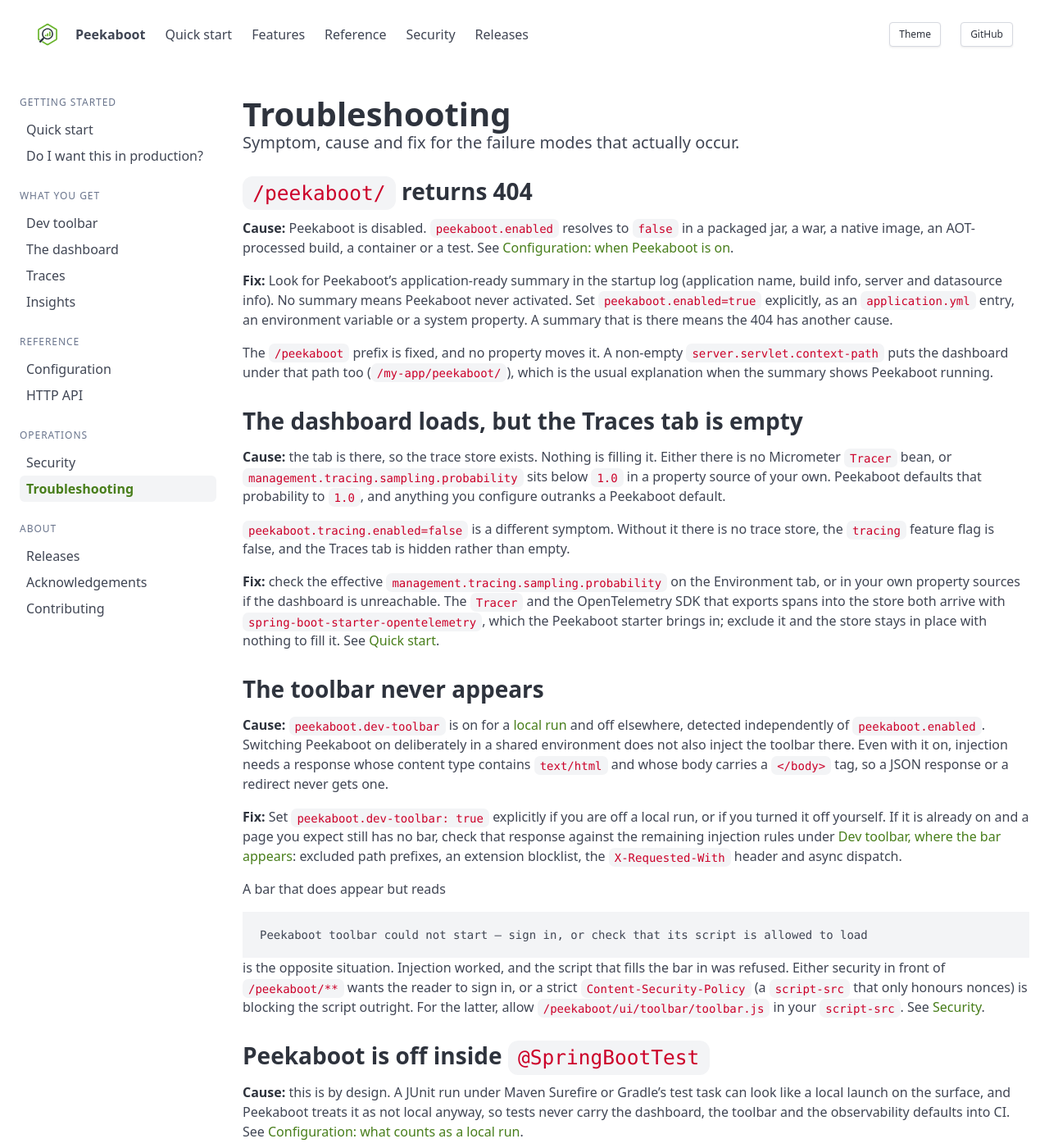
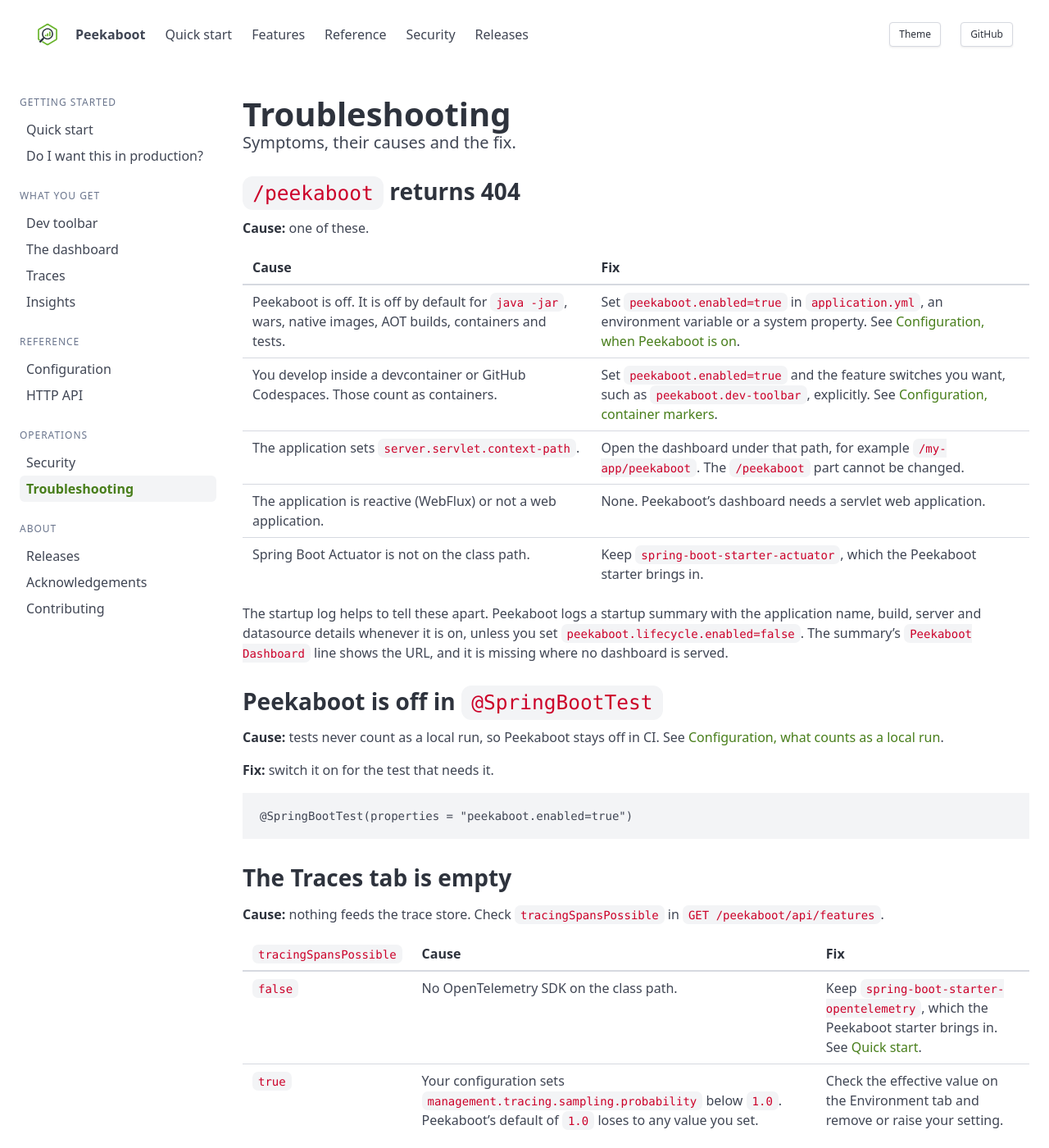
Before and after one commit to peekaboot-org/peekaboot-org.github.io, a Jekyll site: the page built from docs/troubleshooting.md, in a window 1280 px wide and 1400 px high. Shown: the whole window at 82% size. Built offline with Jekyll 4.4.1, drawn with Linux system fonts in a browser that asks for light colours; some of the changed text lies outside the part shown.

Commit message:
docs: rewrite troubleshooting around symptoms

````diff
--- a/docs/troubleshooting.md
+++ b/docs/troubleshooting.md
@@ -1,95 +1,57 @@
 ---
 title: Troubleshooting
-lead: Symptom, cause and fix for the failure modes that actually occur.
+lead: Symptoms, their causes and the fix.
 permalink: /docs/troubleshooting/
 ---
 
-## `/peekaboot/` returns 404 {#peekaboot-returns-404}
+## `/peekaboot` returns 404 {#peekaboot-returns-404}
 
-**Cause:** Peekaboot is disabled. `peekaboot.enabled` resolves to `false` in a packaged jar, a
-war, a native image, an AOT-processed build, a container or a test. See
-[Configuration: when Peekaboot is on]({{ '/docs/configuration/' | relative_url }}#when-peekaboot-is-on).
+**Cause:** one of these.
 
-**Fix:** Look for Peekaboot's application-ready summary in the startup log (application name,
-build info, server and datasource info). No summary means Peekaboot never activated. Set
-`peekaboot.enabled=true` explicitly, as an `application.yml` entry, an environment variable or a
-system property. A summary that is there means the 404 has another cause.
+| Cause | Fix |
+|---|---|
+| Peekaboot is off. It is off by default for `java -jar`, wars, native images, AOT builds, containers and tests. | Set `peekaboot.enabled=true` in `application.yml`, an environment variable or a system property. See [Configuration, when Peekaboot is on]({{ '/docs/configuration/' | relative_url }}#when-peekaboot-is-on). |
+| You develop inside a devcontainer or GitHub Codespaces. Those count as containers. | Set `peekaboot.enabled=true` and the feature switches you want, such as `peekaboot.dev-toolbar`, explicitly. See [Configuration, container markers]({{ '/docs/configuration/' | relative_url }}#container-markers). |
+| The application sets `server.servlet.context-path`. | Open the dashboard under that path, for example `/my-app/peekaboot`. The `/peekaboot` part cannot be changed. |
+| The application is reactive (WebFlux) or not a web application. | None. Peekaboot's dashboard needs a servlet web application. |
+| Spring Boot Actuator is not on the class path. | Keep `spring-boot-starter-actuator`, which the Peekaboot starter brings in. |
 
-The `/peekaboot` prefix is fixed, and no property moves it. A non-empty
-`server.servlet.context-path` puts the dashboard under that path too (`/my-app/peekaboot/`), which
-is the usual explanation when the summary shows Peekaboot running.
+The startup log helps to tell these apart. Peekaboot logs a startup summary with the
+application name, build, server and datasource details whenever it is on, unless you set
+`peekaboot.lifecycle.enabled=false`. The summary's `Peekaboot Dashboard` line shows the URL,
+and it is missing where no dashboard is served.
 
-## The dashboard loads, but the Traces tab is empty {#traces-tab-empty}
+## Peekaboot is off in `@SpringBootTest` {#disabled-in-springboottest}
 
-**Cause:** the tab is there, so the trace store exists. Nothing is filling it. Either there is no
-Micrometer `Tracer` bean, or `management.tracing.sampling.probability` sits below `1.0` in a
-property source of your own. Peekaboot defaults that probability to `1.0`, and anything you
-configure outranks a Peekaboot default.
+**Cause:** tests never count as a local run, so Peekaboot stays off in CI. See [Configuration,
+what counts as a local run]({{ '/docs/configuration/' | relative_url }}#local-run).
 
-`peekaboot.tracing.enabled=false` is a different symptom. Without it there is no trace store, the
-`tracing` feature flag is false, and the Traces tab is hidden rather than empty.
-
-**Fix:** check the effective `management.tracing.sampling.probability` on the Environment tab, or
-in your own property sources if the dashboard is unreachable. The `Tracer` and the OpenTelemetry
-SDK that exports spans into the store both arrive with `spring-boot-starter-opentelemetry`, which
-the Peekaboot starter brings in; exclude it and the store stays in place with nothing to fill it.
-See [Quick start]({{ '/docs/quick-start/' | relative_url }}).
-
-## The toolbar never appears {#toolbar-never-appears}
-
-**Cause:** `peekaboot.dev-toolbar` is on for a
-[local run]({{ '/docs/configuration/' | relative_url }}#local-run) and off elsewhere, detected
-independently of `peekaboot.enabled`. Switching Peekaboot on deliberately in a shared environment
-does not also inject the toolbar there. Even with it on, injection needs a response whose content
-type contains `text/html` and whose body carries a `</body>` tag, so a JSON response or a redirect
-never gets one.
-
-**Fix:** Set `peekaboot.dev-toolbar: true` explicitly if you are off a local run, or if you turned
-it off yourself. If it is already on and a page you expect still has no bar, check that response
-against the remaining injection rules under [Dev toolbar, where the bar
-appears]({{ '/docs/dev-toolbar/' | relative_url }}#where-the-bar-appears): excluded path
-prefixes, an extension blocklist, the `X-Requested-With` header and async dispatch.
-
-A bar that does appear but reads
-
-```
-Peekaboot toolbar could not start — sign in, or check that its script is allowed to load
-```
-
-is the opposite situation. Injection worked, and the script that fills the bar in was refused.
-Either security in front of `/peekaboot/**` wants the reader to sign in, or a strict
-`Content-Security-Policy` (a `script-src` that only honours nonces) is blocking the script
-outright. For the latter, allow `/peekaboot/ui/toolbar/toolbar.js` in your `script-src`. See
-[Security]({{ '/docs/security/' | relative_url }}#toolbar-requires-sign-in).
-
-## Peekaboot is off inside `@SpringBootTest` {#disabled-in-springboottest}
-
-**Cause:** this is by design. A JUnit run under Maven Surefire or Gradle's test task can look like
-a local launch on the surface, and Peekaboot treats it as not local anyway, so tests never carry
-the dashboard, the toolbar and the observability defaults into CI. See
-[Configuration: what counts as a local run]({{ '/docs/configuration/' | relative_url }}#local-run).
-
-**Fix:** If a specific test needs Peekaboot active, set the property on that test:
+**Fix:** switch it on for the test that needs it.
 
 ```java
 @SpringBootTest(properties = "peekaboot.enabled=true")
 ```
 
-## Traces appear late, or are still empty, in tests {#traces-late-or-empty-in-tests}
+## The Traces tab is empty {#traces-tab-empty}
 
-**Cause:** Spring Boot batches span export, 5 s by default. A test that queries
-`/peekaboot/api/traces/**` immediately after making a request runs before the span has reached the
-trace store, whether or not tracing itself works. While the spans are still in flight,
-`/peekaboot/api/traces/{traceId}/insights` answers `200` with a null `rootSpan`, not `404`.
+**Cause:** nothing feeds the trace store. Check `tracingSpansPossible` in
+`GET /peekaboot/api/features`.
 
-Peekaboot's own 200 ms export delay applies only when `peekaboot.enabled` resolves true, the
-application is a servlet one, and `peekaboot.dev-toolbar` resolves true (see [Configuration: what
-Peekaboot sets]({{ '/docs/configuration/' | relative_url }}#what-peekaboot-sets-in-your-application)).
-Detection turns none of those on inside a test JVM, so a test profile that sets only
-`peekaboot.dev-toolbar: true` still gets Spring's 5 s. Even 200 ms can be too slow for a test that
-reads the trace store immediately.
+| `tracingSpansPossible` | Cause | Fix |
+|---|---|---|
+| `false` | No OpenTelemetry SDK on the class path. | Keep `spring-boot-starter-opentelemetry`, which the Peekaboot starter brings in. See [Quick start]({{ '/docs/quick-start/' | relative_url }}#what-the-starter-brings). |
+| `true` | Your configuration sets `management.tracing.sampling.probability` below `1.0`. Peekaboot's default of `1.0` loses to any value you set. | Check the effective value on the Environment tab and remove or raise your setting. |
 
-**Fix:** Shorten the export delay for the test profile:
+A Traces tab that is missing altogether means `peekaboot.tracing.enabled=false`.
+
+## Traces arrive late in tests {#traces-late-or-empty-in-tests}
+
+**Cause:** spans are exported in batches. The delay is 200 ms while the dev toolbar is on and
+Spring Boot's 5 s otherwise, and tests do not turn the toolbar on. A test that reads
+`/peekaboot/api/traces/**` right after its request runs before the spans are there. Until they
+are, `/peekaboot/api/traces/{traceId}/insights` answers `200` with `rootSpan: null`.
+
+**Fix:** shorten the export delay in the test profile, or poll until `rootSpan` is set.
 
 ```yaml
 management:
@@ -99,125 +61,176 @@
         schedule-delay: 50ms
 ```
 
-## The Meters tab is missing {#meters-tab-missing}
+## A trace shows a TRUNCATED badge or fewer queries than expected {#traces-tab-truncated}
 
-**Cause:** the dashboard gates Meters on `GET /peekaboot/api/features` reporting `metrics: true`.
-The flag is named `metrics`, the tab is named Meters. It reflects whether a Micrometer
-`MeterRegistry` bean is present, which Spring Boot Actuator normally provides on its own.
+**Cause:** the trace hit `peekaboot.tracing.max-spans-per-trace` (default `500`). The oldest
+spans were dropped, and their queries with them. The badge stays on that trace. Without the
+badge, the query count is complete.
 
-**Fix:** Check what `GET /peekaboot/api/features` actually reports. If `metrics` is `false`,
-something on your classpath or in your configuration is excluding Actuator's metrics
-auto-configuration. The Insights tab and the Overview tab's stat-tile row need that same registry,
-so they will be gone too. See [The dashboard: conditionally shown
-tabs]({{ '/docs/dashboard/' | relative_url }}#conditionally-shown-tabs) and the [HTTP
-API]({{ '/docs/api/' | relative_url }}).
-
-## The Insights tab is missing, or a panel says "No data" {#insights-tab-missing-or-no-data}
-
-**Cause:** two different situations, and the tab itself tells you which. A **missing tab** means
-`GET /peekaboot/api/features` reports `insights: false`, so either `peekaboot.insights.enabled` is
-set to `false` or there is no `MeterRegistry` bean (in which case Meters is missing too). A panel
-reading **"No data"** means the tab works and that panel's meters are not registered, because
-there is no Hikari pool, no Hibernate, or no `datasource-micrometer` on the classpath. Panels stay
-visible in that state on purpose, so an absent subsystem is something you can see.
-
-A third case looks like the first. Your own `peekaboot-insights.yml` failed validation and was
-dropped, so the tab shows the bundled defaults instead of your panels. That is always logged at
-`ERROR` on startup; grep for `is invalid; discarding it entirely`.
-
-**Fix:** For a missing tab, check `peekaboot.insights.enabled` and the `metrics` flag alongside
-`insights`. For "No data" on a panel you expect data from, look the meter up on the Meters tab
-first. If it is not in the registry, no series can resolve it. See
-[Insights]({{ '/docs/insights/' | relative_url }}#when-the-tab-isnt-there).
-
-## The Traces tab shows fewer queries than my endpoint actually issues, and carries a TRUNCATED badge {#traces-tab-truncated}
-
-**Cause:** `peekaboot.tracing.max-spans-per-trace` (default `500`) caps a trace's span count after
-duplicate folding, so folded duplicates never push a trace over it. Once the distinct span count
-crosses the cap, the spans stored first are dropped at write time to make room for later ones. An
-endpoint that really runs more than 500 distinct queries in one request loses whole queries before
-they are counted, which undercounts the row's query stat. The trace is flagged `truncated` when
-that happens, shown as a `TRUNCATED` badge, and the flag is never cleared. Without the badge the
-count is not truncated, and a low number is the endpoint's real behaviour.
-
-**Fix:** Raise `peekaboot.tracing.max-spans-per-trace`. See [Configuration: query-heavy
-application]({{ '/docs/configuration/' | relative_url }}#query-heavy-application) for a worked
-example.
-
-## Values show as `******` and I need to see them {#values-show-as-asterisks}
-
-**Cause:** most likely this is the default. Peekaboot masks a value whose key name or whose shape
-looks like a secret, wherever it shows one. The rules are key-name and value-shape matching, and
-they are not exhaustive in either direction. Check a value against the exact list on [Security:
-what gets masked, and how]({{ '/docs/security/' | relative_url }}#what-gets-masked-and-how)
-whenever something you expected to be hidden is visible, or something you expected to read is
-masked.
-
-**Fix:** Set `peekaboot.enable-unmasking: true`, then use the "Show secrets" toggle that appears
-on the Environment and Config tabs, or add `?unmask=true` to
-`GET /peekaboot/api/actuator/all/insights`. Both are required, and the reveal reaches that one
-endpoint only. See [Security: two independent
-opt-ins]({{ '/docs/security/' | relative_url }}#masking-opt-ins).
+**Fix:** raise `peekaboot.tracing.max-spans-per-trace`. See [Configuration, query-heavy
+application]({{ '/docs/configuration/' | relative_url }}#query-heavy-application).
 
 ## A trace has no logs {#trace-has-no-logs}
 
-**Cause:** correlated logs are not a baseline tracing feature. They start flowing only once the
-dev toolbar is on, and tracing being on (`peekaboot.tracing.enabled`, on by default) is not enough
-by itself. Capture is Logback-only, and only events whose MDC carries the trace id are kept, so
-anything logged on a thread the trace context never reached is dropped.
+**Cause:** one of these.
 
-**Fix:** Set `peekaboot.dev-toolbar: true`. See [Traces: what gets
-captured]({{ '/docs/traces/' | relative_url }}#what-gets-captured) for what turning it on adds
-over what tracing alone already provides.
+- The dev toolbar is off. Logs are captured only while `peekaboot.dev-toolbar` is on.
+- The application does not log through Logback. Capture works with Logback only.
+- The log line was written on a thread without the trace context. Only lines that carry the
+  trace id are kept. For `@Async` methods, see the next entry.
 
-## My application sets `spring.jackson.*` {#spring-jackson-properties}
+**Fix:** set `peekaboot.dev-toolbar: true`. See [Traces, what gets
+captured]({{ '/docs/traces/' | relative_url }}#what-gets-captured).
 
-**Not a cause of anything:** Peekaboot's API responses and its insights stream are serialised with
-Peekaboot's own mapper. A naming strategy, `non_null` inclusion or timestamp dates in your
-application change nothing on the dashboard, and Peekaboot changes nothing in your own JSON.
+## `@Async` work is missing or shows up as separate traces {#async-work-missing}
 
-## The dashboard started returning 401 after upgrading {#dashboard-401-after-upgrading}
+**Cause:** the trace context does not reach the executor thread. Spring Boot does not propagate
+it by default, and Peekaboot does not switch that on for you.
 
-**Cause:** this is a deployment launch, and nothing Peekaboot can see authenticates
-`/peekaboot/**`, so Peekaboot's own guard has armed and is challenging requests with HTTP Basic.
-Protection it cannot detect is invisible to it - a VPN, an nginx basic-auth layer, an IP
-allowlist, an API gateway, any authentication that is not Spring Security putting an
-authenticated principal on the request.
+**Fix:** enable context propagation.
 
-**Fix:** Use the credentials from the startup log's `Peekaboot Security` block, or set
-`peekaboot.security.password` to one you choose, or set `peekaboot.security.enabled=false` where
-the perimeter already covers it. See [Security: Securing the
-dashboard]({{ '/docs/security/' | relative_url }}#securing-the-dashboard).
+```yaml
+spring:
+  task:
+    execution:
+      propagate-context: true
+```
 
-## A smoke test that boots the packaged jar started failing with 401 {#smoke-test-401}
+Also check that `peekaboot.tracing.async` and `peekaboot.tracing.enabled` are not set to
+`false`. An application that declares its own `Executor` bean also needs
+`spring.task.execution.mode=force`. See [Configuration,
+`peekaboot.tracing`]({{ '/docs/configuration/' | relative_url }}#peekaboottracing) and [Traces,
+background work]({{ '/docs/traces/' | relative_url }}#background-work).
 
-**Cause:** a Testcontainers or docker-compose test that boots the packaged artifact starts it in
-its own process, which Peekaboot reads as a deployment launch: the detection reads the stack of
-the JVM Peekaboot itself runs in, and that JVM is not running a test, whatever the test
-framework driving the container is.
+## The toolbar does not appear {#toolbar-never-appears}
 
-**Fix:** Set `peekaboot.security.enabled=false` for that container, or supply
-`peekaboot.security.password` and send it with the request. See [Configuration:
-`peekaboot.security`]({{ '/docs/configuration/' | relative_url }}#peekabootsecurity).
+**Cause:** one of these.
 
-## Users see a browser credential dialog on ordinary application pages {#credential-dialog-on-toolbar-pages}
+- `peekaboot.dev-toolbar` is off. It is on only for a local run. Setting `peekaboot.enabled=true`
+  does not switch it on.
+- The response is not HTML with a `</body>` tag. JSON responses and redirects never get a bar.
+- The HTML response is larger than 2 MB.
+- The request matches an injection exclusion: an excluded path prefix, a blocked file
+  extension, an `X-Requested-With` header or an async dispatch. See [Dev toolbar, where the
+  bar appears]({{ '/docs/dev-toolbar/' | relative_url }}#where-the-bar-appears).
 
-**Cause:** the dev toolbar is explicitly on in a deployed environment
-(`peekaboot.dev-toolbar: true`), and its own requests to `/peekaboot/api/**` answer `401` with
-a `WWW-Authenticate: Basic` challenge. The browser turns that into a credential prompt on
-whatever application page happens to be open, not only on the dashboard.
+**Fix:** set `peekaboot.dev-toolbar: true` where you want the toolbar outside a local run.
 
-**Fix:** Leave `peekaboot.dev-toolbar` off outside local development, which is already the
-default; this only happens where it was switched on explicitly. See [Configuration: when
-Peekaboot is on]({{ '/docs/configuration/' | relative_url }}#when-peekaboot-is-on).
+## The toolbar says "could not start" {#toolbar-could-not-start}
 
-## The generated password is different after every restart {#password-changes-on-restart}
+The bar reads:
 
-**Cause:** `peekaboot.storage.enabled` is `false` - the default outside local development - so
-there is nowhere to write the credentials file, and the password Peekaboot generates on startup
-does not survive a restart.
+```
+Peekaboot toolbar could not start — sign in, or check that its script is allowed to load
+```
 
-**Fix:** Set `peekaboot.storage.enabled=true` to keep the same password across restarts, or
-`peekaboot.security.password` to fix one yourself, or `peekaboot.security.credentials-file` for
-an explicit path written regardless of the storage switch. See [Configuration:
-`peekaboot.security`]({{ '/docs/configuration/' | relative_url }}#peekabootsecurity).
+**Cause:** the toolbar script was blocked. Either security in front of `/peekaboot/**` requires
+a login, or a `Content-Security-Policy` with a nonce-only `script-src` refuses the script.
+
+**Fix:** sign in to the dashboard, or allow `/peekaboot/ui/toolbar/toolbar.js` in your
+`script-src`. See [Security, the dev toolbar asks the reader to sign
+in]({{ '/docs/security/' | relative_url }}#toolbar-requires-sign-in).
+
+## The Meters tab is missing {#meters-tab-missing}
+
+**Cause:** there is no `MeterRegistry` bean. `GET /peekaboot/api/features` then reports
+`metrics: false`. The Insights tab and the stat tiles on Overview are missing too.
+
+**Fix:** find what excludes Spring Boot Actuator's metrics auto-configuration and remove it.
+See [The dashboard, conditionally shown
+tabs]({{ '/docs/dashboard/' | relative_url }}#conditionally-shown-tabs).
+
+## The Insights tab is missing or a panel says "No data" {#insights-tab-missing-or-no-data}
+
+| Symptom | Cause | Fix |
+|---|---|---|
+| Insights tab missing | `peekaboot.insights.enabled=false`, or there is no `MeterRegistry` (Meters is missing too). | Remove the setting, or see [the Meters tab is missing](#meters-tab-missing). |
+| Your panels are replaced by the default ones | Your `peekaboot-insights.yml` is invalid. The startup log has an `ERROR` containing `is invalid; discarding it entirely`. | Fix the file as the log message says. |
+| A panel says "No data" | The panel's meters are not registered, for example there is no HikariCP, Hibernate or `datasource-micrometer`. | Look the meter up on the Meters tab. A meter that is not there cannot be charted. |
+
+See [Insights, when the tab isn't there]({{ '/docs/insights/' | relative_url }}#when-the-tab-isnt-there).
+
+## Values show as `******` {#values-show-as-asterisks}
+
+**Cause:** Peekaboot masks values whose key or content looks like a secret. The rules can miss
+a secret or mask a harmless value. See [Security, what gets masked, and
+how]({{ '/docs/security/' | relative_url }}#what-gets-masked-and-how).
+
+**Fix:** set `peekaboot.enable-unmasking: true`. Then use the "Show secrets" toggle on the
+Environment and Config tabs, or add `?unmask=true` to `GET /peekaboot/api/actuator/all/insights`.
+You need both. See [Security, two independent
+opt-ins]({{ '/docs/security/' | relative_url }}#masking-opt-ins).
+
+## The dashboard returns 401 {#dashboard-401}
+
+**Cause:** Peekaboot runs outside a local run, and nothing it can detect protects
+`/peekaboot/**`. Its own HTTP Basic guard is then on. It cannot see protection outside Spring
+Security, such as a VPN, a proxy with basic auth, an IP allowlist or an API gateway.
+
+This also hits smoke tests that start the packaged jar with Testcontainers or docker-compose.
+That process counts as a deployment, not a test.
+
+**Fix:** one of these.
+
+- Use the user name and password from the `Peekaboot Security` block in the startup log.
+- Set your own password with `peekaboot.security.password`.
+- Set `peekaboot.security.enabled=false` where something else already protects the dashboard,
+  or for the smoke-test container.
+
+See [Security, securing the dashboard]({{ '/docs/security/' | relative_url }}#securing-the-dashboard).
+
+## Users get a browser login dialog on application pages {#credential-dialog-on-toolbar-pages}
+
+**Cause:** `peekaboot.dev-toolbar: true` is set in a deployed environment. The toolbar's
+requests to `/peekaboot/api/**` get a `401` with an HTTP Basic challenge, and the browser asks
+for credentials on whatever page is open.
+
+**Fix:** remove `peekaboot.dev-toolbar: true` outside local development. It is off there by
+default. See [Configuration, when Peekaboot is on]({{ '/docs/configuration/' | relative_url }}#when-peekaboot-is-on).
+
+## The generated password changes on every restart {#password-changes-on-restart}
+
+**Cause:** `peekaboot.storage.enabled` is `false`, the default outside a local run. The
+generated password is not saved.
+
+**Fix:** one of these.
+
+- Set `peekaboot.storage.enabled=true` to keep the password across restarts.
+- Set `peekaboot.security.password` to your own.
+- Set `peekaboot.security.credentials-file` to a path. Peekaboot writes the credentials there
+  even with storage off.
+
+See [Configuration, `peekaboot.security`]({{ '/docs/configuration/' | relative_url }}#peekabootsecurity).
+
+## Peekaboot's error page does not appear {#error-page-not-shown}
+
+**Cause:** one of these.
+
+- `peekaboot.error-page.enabled` is off. It is on only for a local run.
+- The application has its own error page: an `error` view bean, an `error` template or a static
+  `error/*.html`. Or it sets `spring.web.error.whitelabel.enabled=false`.
+- The request does not accept `text/html`. API clients get the usual JSON error.
+
+**Fix:** set `peekaboot.error-page.enabled: true` outside a local run. To show Peekaboot's page
+in place of your own, set `peekaboot.error-page.override: true`, typically in your local
+profile. The override does not work when the application excludes `ErrorMvcAutoConfiguration`
+or maps its own `ErrorController` to `/error`. See [Configuration,
+`peekaboot.error-page`]({{ '/docs/configuration/' | relative_url }}#peekabooterrorpage).
+
+## Peekaboot's error page replaces your own {#error-page-replaces-own}
+
+**Cause:** `peekaboot.error-page.override: true` is set. Without it, Peekaboot's page never
+replaces an error page the application has.
+
+**Fix:** remove `override`, or set it only in your local profile. To switch the page off
+entirely, set `peekaboot.error-page.enabled: false`.
+
+## Stack frames are hidden {#stack-frames-hidden}
+
+**Cause:** stack-trace folding is on, the default for a local run. Framework frames collapse
+behind a toggle on the error page and in the Logs tab. Your own frames are never folded.
+
+**Fix:** click the toggle to expand them. To stop folding, set
+`peekaboot.stack-trace.fold: false`. To change which frames fold, set
+`peekaboot.stack-trace.exclude`. See [Configuration,
+`peekaboot.stack-trace`]({{ '/docs/configuration/' | relative_url }}#peekabootstacktrace).
````
